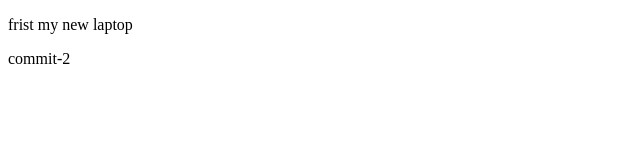
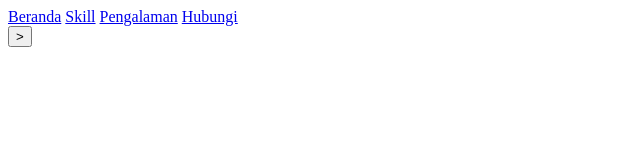
Before and after one commit to YudanMaulana/Yudan-Portfolio, a plain HTML site: page index.html in a window 1280 px wide. Shown: the whole page, without its empty margins (0-640 px from the left). Drawn offline with Linux system fonts and the light colour scheme.

Commit message:
update 2

```diff
--- a/index.html
+++ b/index.html
@@ -4,10 +4,20 @@
     <meta charset="UTF-8">
     <meta http-equiv="X-UA-Compatible" content="IE=edge">
     <meta name="viewport" content="width=device-width, initial-scale=1.0">
-    <title>Yudan-Portfolio</title>
+    <title>Document</title>
+    <link rel="stylesheet" href="style.css">
 </head>
 <body>
-    <p>frist my new laptop</p>
-    <p>commit-2</p>
+    <div class="nav" id="nav">
+        <nav>
+            <a href="#">Beranda</a>
+            <a href="#">Skill</a>
+            <a href="#">Pengalaman</a>
+            <a href="#">Hubungi</a>
+        </nav>
+        <button id="btn">></button>
+    </div>
+
+    <script src="main.js"></script>
 </body>
 </html>
```
